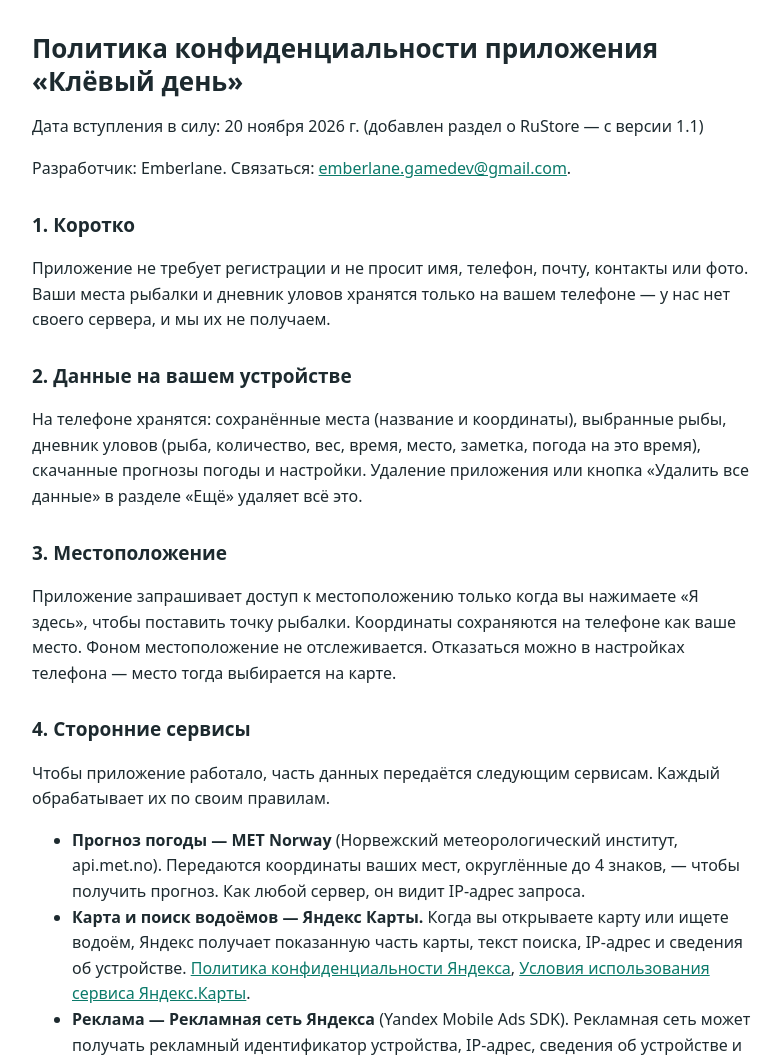
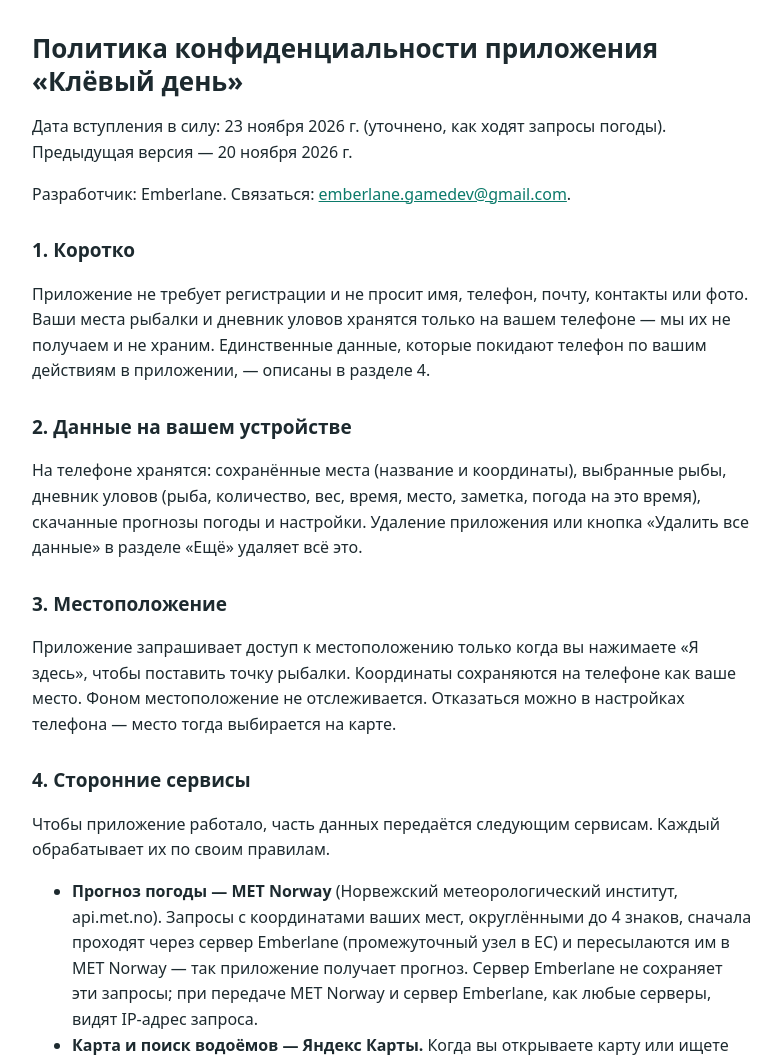
Before and after one commit to emberlane-gamedev/klevyden, a plain HTML site: page privacy/index.html in a window 1280 px wide. Shown: the top 1059 px of the page, without its empty margins (248-1029 px from the left). Drawn offline with Linux system fonts and the light colour scheme.

Commit message:
Update index.html

```diff
--- a/privacy/index.html
+++ b/privacy/index.html
@@ -14,11 +14,11 @@
 </head>
 <body>
 <h1>Политика конфиденциальности приложения «Клёвый день»</h1>
-<p>Дата вступления в силу: 20 ноября 2026 г. (добавлен раздел о RuStore — с версии 1.1)</p>
+<p>Дата вступления в силу: 23 ноября 2026 г. (уточнено, как ходят запросы погоды). Предыдущая версия — 20 ноября 2026 г.</p>
 <p>Разработчик: Emberlane. Связаться: <a href="mailto:emberlane.gamedev@gmail.com">emberlane.gamedev@gmail.com</a>.</p>
 
 <h2>1. Коротко</h2>
-<p>Приложение не требует регистрации и не просит имя, телефон, почту, контакты или фото. Ваши места рыбалки и дневник уловов хранятся только на вашем телефоне — у нас нет своего сервера, и мы их не получаем.</p>
+<p>Приложение не требует регистрации и не просит имя, телефон, почту, контакты или фото. Ваши места рыбалки и дневник уловов хранятся только на вашем телефоне — мы их не получаем и не храним. Единственные данные, которые покидают телефон по вашим действиям в приложении, — описаны в разделе 4.</p>
 
 <h2>2. Данные на вашем устройстве</h2>
 <p>На телефоне хранятся: сохранённые места (название и координаты), выбранные рыбы, дневник уловов (рыба, количество, вес, время, место, заметка, погода на это время), скачанные прогнозы погоды и настройки. Удаление приложения или кнопка «Удалить все данные» в разделе «Ещё» удаляет всё это.</p>
@@ -29,7 +29,7 @@
 <h2>4. Сторонние сервисы</h2>
 <p>Чтобы приложение работало, часть данных передаётся следующим сервисам. Каждый обрабатывает их по своим правилам.</p>
 <ul>
-  <li><b>Прогноз погоды — MET Norway</b> (Норвежский метеорологический институт, api.met.no). Передаются координаты ваших мест, округлённые до 4 знаков, — чтобы получить прогноз. Как любой сервер, он видит IP-адрес запроса.</li>
+  <li><b>Прогноз погоды — MET Norway</b> (Норвежский метеорологический институт, api.met.no). Запросы с координатами ваших мест, округлёнными до 4 знаков, сначала проходят через сервер Emberlane (промежуточный узел в ЕС) и пересылаются им в MET Norway — так приложение получает прогноз. Сервер Emberlane не сохраняет эти запросы; при передаче MET Norway и сервер Emberlane, как любые серверы, видят IP-адрес запроса.</li>
   <li><b>Карта и поиск водоёмов — Яндекс Карты.</b> Когда вы открываете карту или ищете водоём, Яндекс получает показанную часть карты, текст поиска, IP-адрес и сведения об устройстве. <a href="https://yandex.ru/legal/confidential/">Политика конфиденциальности Яндекса</a>, <a href="https://yandex.ru/legal/maps_termsofuse/">Условия использования сервиса Яндекс.Карты</a>.</li>
   <li><b>Реклама — Рекламная сеть Яндекса</b> (Yandex Mobile Ads SDK). Рекламная сеть может получать рекламный идентификатор устройства, IP-адрес, сведения об устройстве и приложении, данные о показах рекламы — чтобы показывать рекламу и измерять её эффективность. Ограничить персонализацию можно в настройках рекламы телефона (сбросить или отключить рекламный идентификатор).</li>
   <li><b>Аналитика — AppMetrica</b> (Яндекс). Мы собираем обезличенную статистику использования: запуски, какие экраны и функции открываются, успешен ли поиск, были ли ошибки погоды или карты. AppMetrica также получает идентификаторы устройства, сведения об устройстве и IP-адрес. Координаты, названия мест и заметки мы в аналитику не отправляем. <a href="https://yandex.ru/legal/appmetrica_termsofuse/">Условия AppMetrica</a>.</li>
```
